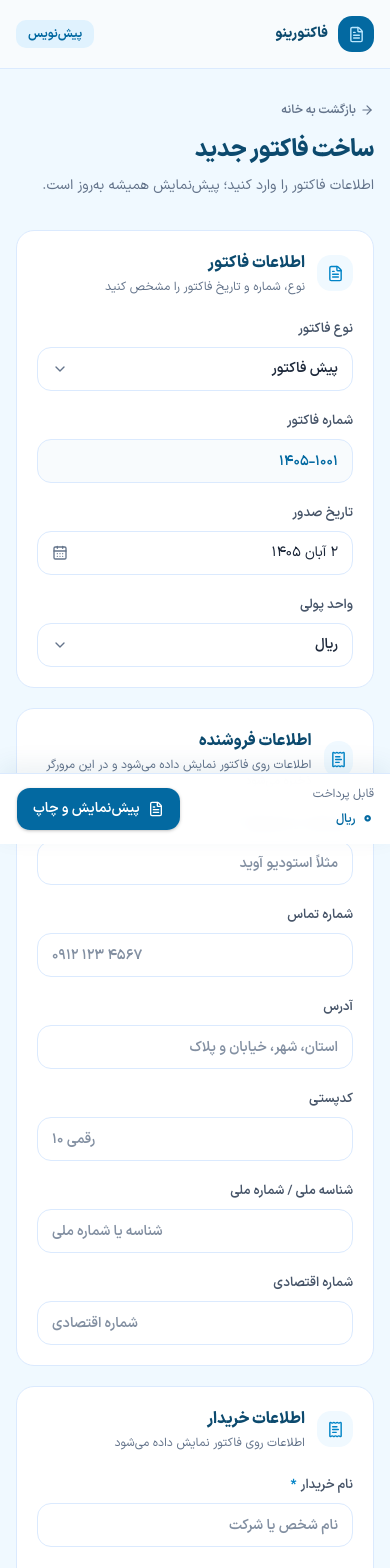
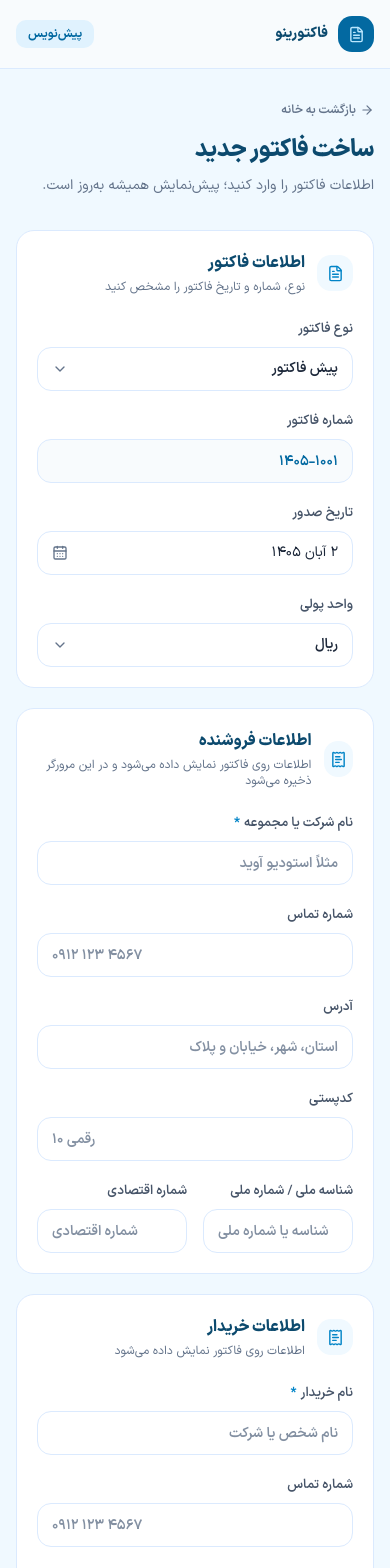
Before and after one commit to soheilghanbary/invoice-maker, a Next.js app: page /invoice in a window 390 px wide. Shown: the top 1568 px of the page. Built offline with nearby package versions, Linux system fonts and the light colour scheme.

Commit message:
refactor invoice-form

```diff
--- a/src/components/invoice-form.tsx
+++ b/src/components/invoice-form.tsx
@@ -15,7 +15,7 @@ import {
 } from "lucide-react";
 import Link from "next/link";
 import type { ReactNode } from "react";
-import { startTransition, useEffect, useMemo, useState } from "react";
+import { startTransition, useEffect, useRef, useState } from "react";
 import {
   type Control,
   Controller,
@@ -79,6 +79,7 @@ type InvoiceValues = {
   };
   items: InvoiceItem[];
   notes: string;
+  stampPreview: string;
   discount: number;
   taxEnabled: boolean;
 };
@@ -106,6 +107,7 @@ const defaultValues: InvoiceValues = {
   },
   items: [{ name: "", description: "", quantity: 1, unitPrice: 0 }],
   notes: "",
+  stampPreview: "",
   discount: 0,
   taxEnabled: false,
 };
@@ -115,6 +117,22 @@ const moneyFormat = new Intl.NumberFormat("fa-IR", {
 });
 const formatMoney = (value: number) =>
   moneyFormat.format(Math.max(0, Math.round(value)));
+
+function calculateTotals(
+  items: InvoiceItem[],
+  discountValue: number,
+  taxEnabled: boolean,
+) {
+  const subtotal = items.reduce(
+    (sum, item) =>
+      sum + (Number(item.quantity) || 0) * (Number(item.unitPrice) || 0),
+    0,
+  );
+  const discount = Math.min(subtotal, Math.max(0, Number(discountValue) || 0));
+  const taxableSubtotal = Math.max(0, subtotal - discount);
+  const tax = taxEnabled ? taxableSubtotal * 0.1 : 0;
+  return { subtotal, discount, tax, total: taxableSubtotal + tax };
+}
 
 function parseInvoiceDate(value: string) {
   const [year, month, day] = value.split("-").map(Number);
@@ -263,10 +281,17 @@ function PartyFields({
           </p>
         </div>
       </div>
-      <div className="grid gap-x-4 gap-y-5 sm:grid-cols-2">
+      <div className="grid grid-cols-2 gap-x-4 gap-y-5 sm:grid-cols-2">
         {fields.map((field) => (
+          <div
+            key={field.key}
+            className={
+              field.key === "nationalId" || field.key === "economicCode"
+                ? "col-span-1"
+                : "col-span-2 sm:col-span-1"
+            }
+          >
             <Field
-            key={field.key}
               label={field.label}
               required={"required" in field && field.required}
             >
@@ -275,10 +300,13 @@ function PartyFields({
                 type={"type" in field ? field.type : "text"}
                 placeholder={field.placeholder}
                 dir={
-                field.key === "address" || field.key === "name" ? "rtl" : "auto"
+                  field.key === "address" || field.key === "name"
+                    ? "rtl"
+                    : "auto"
                 }
               />
             </Field>
+          </div>
         ))}
       </div>
     </section>
@@ -320,25 +348,22 @@ function InvoicePartyCard({
 
 function InvoicePreview({
   open,
-  values,
-  subtotal,
-  discount,
-  tax,
-  total,
-  stampPreview,
+  control,
   onPrint,
   onClose,
 }: {
   open: boolean;
-  values: InvoiceValues;
-  subtotal: number;
-  discount: number;
-  tax: number;
-  total: number;
-  stampPreview: string;
+  control: Control<InvoiceValues>;
   onPrint: () => void;
   onClose: () => void;
 }) {
+  const values = useWatch({ control }) as InvoiceValues;
+  const stampPreview = values.stampPreview;
+  const { subtotal, discount, tax, total } = calculateTotals(
+    values.items,
+    values.discount,
+    values.taxEnabled,
+  );
   const visibleItems = values.items.filter(
     (item) =>
       item.name.trim() || item.description.trim() || Number(item.unitPrice) > 0,
@@ -547,16 +572,14 @@ function InvoicePreview({
 function InvoiceItemsSection({
   control,
   register,
-  items,
-  subtotal,
-  currency,
 }: {
   control: Control<InvoiceValues>;
   register: UseFormRegister<InvoiceValues>;
-  items: InvoiceItem[];
-  subtotal: number;
-  currency: InvoiceValues["currency"];
 }) {
+  const items = useWatch({ control, name: "items" }) ?? defaultValues.items;
+  const currency =
+    useWatch({ control, name: "currency" }) ?? defaultValues.currency;
+  const subtotal = calculateTotals(items, 0, false).subtotal;
   const [mounted, setMounted] = useState(false);
 
   useEffect(() => {
@@ -752,6 +775,145 @@ function MountedInvoiceItems({
   );
 }
 
+function InvoiceSummary({
+  control,
+  register,
+  onPreview,
+}: {
+  control: Control<InvoiceValues>;
+  register: UseFormRegister<InvoiceValues>;
+  onPreview: () => void;
+}) {
+  const items = useWatch({ control, name: "items" }) ?? defaultValues.items;
+  const discountValue = useWatch({ control, name: "discount" }) ?? 0;
+  const taxEnabled = useWatch({ control, name: "taxEnabled" }) ?? false;
+  const currency =
+    useWatch({ control, name: "currency" }) ?? defaultValues.currency;
+  const totals = calculateTotals(items, discountValue, taxEnabled);
+
+  return (
+    <aside className="sticky top-22 rounded-2xl border border-[#dbeafe] bg-white p-5 shadow-[0_10px_35px_rgba(42,57,46,0.045)] print:hidden">
+      <div className="mb-5 flex items-center gap-2.5">
+        <span className="flex size-9 items-center justify-center rounded-xl bg-[#f0f9ff] text-[#0284c7]">
+          <ReceiptText size={17} />
+        </span>
+        <h2 className="font-extrabold text-[#0c4a6e]">خلاصه فاکتور</h2>
+      </div>
+      <div className="space-y-4 border-b border-[#e0f2fe] pb-5 text-sm">
+        <div className="flex justify-between text-[#64748b]">
+          <span>جمع جزء</span>
+          <span className="font-semibold tabular-nums text-[#475569]">
+            {formatMoney(totals.subtotal)}
+          </span>
+        </div>
+        <Field label="تخفیف">
+          <div className="relative">
+            <Input
+              {...register("discount", { valueAsNumber: true })}
+              type="number"
+              min="0"
+              step="1"
+              placeholder="۰"
+              className="pl-14 text-left tabular-nums"
+              dir="ltr"
+            />
+            <span className="absolute left-3 top-1/2 -translate-y-1/2 text-xs text-[#64748b]">
+              {currency}
+            </span>
+          </div>
+        </Field>
+        <Controller
+          control={control}
+          name="taxEnabled"
+          render={({ field }) => (
+            <Label className="flex cursor-pointer items-center justify-between rounded-xl bg-[#f8fbfd] px-3.5 py-3">
+              <span>
+                <span className="block text-sm font-semibold text-[#475569]">
+                  مالیات بر ارزش افزوده
+                </span>
+                <span className="mt-1 block text-xs text-[#64748b]">
+                  محاسبه ۱۰٪ روی مبلغ پس از تخفیف
+                </span>
+              </span>
+              <Checkbox
+                checked={field.value}
+                onCheckedChange={field.onChange}
+                name={field.name}
+              />
+            </Label>
+          )}
+        />
+        {taxEnabled && (
+          <div className="flex justify-between text-sm text-[#64748b]">
+            <span>مالیات (۱۰٪)</span>
+            <span className="font-semibold tabular-nums text-[#475569]">
+              {formatMoney(totals.tax)}
+            </span>
+          </div>
+        )}
+      </div>
+      <div className="flex items-end justify-between py-5">
+        <span className="text-sm font-bold text-[#334155]">قابل پرداخت</span>
+        <span className="text-left">
+          <strong className="block text-xl font-extrabold tabular-nums text-[#0369a1]">
+            {formatMoney(totals.total)}
+          </strong>
+          <span className="mt-1 block text-xs text-[#64748b]">{currency}</span>
+        </span>
+      </div>
+      <Button
+        type="button"
+        size="lg"
+        onClick={onPreview}
+        className="w-full gap-2"
+      >
+        <FileText size={16} /> پیش‌نمایش فاکتور
+      </Button>
+      <p className="mt-3 text-center text-[11px] leading-5 text-[#64748b]">
+        <Check size={12} className="mr-1 inline text-[#0284c7]" /> چاپ یا ذخیره
+        مستقیم به صورت PDF
+      </p>
+    </aside>
+  );
+}
+
+function SellerProfilePersistence({
+  control,
+  setValue,
+}: {
+  control: Control<InvoiceValues>;
+  setValue: ReturnType<typeof useForm<InvoiceValues>>["setValue"];
+}) {
+  const seller = useWatch({ control, name: "seller" });
+  const [ready, setReady] = useState(false);
+
+  useEffect(() => {
+    try {
+      const stored = window.localStorage.getItem(
+        "factorino-next-seller-profile",
+      );
+      if (stored) {
+        const parsed = JSON.parse(stored) as Partial<InvoiceValues["seller"]>;
+        setValue("seller", { ...defaultValues.seller, ...parsed });
+      }
+    } catch {
+      setValue("seller", defaultValues.seller);
+    }
+    setReady(true);
+  }, [setValue]);
+
+  useEffect(() => {
+    if (ready && seller) {
+      window.localStorage.setItem(
+        "factorino-next-seller-profile",
+        JSON.stringify(seller),
+      );
+    }
+  }, [ready, seller]);
+
+  return null;
+}
+
 export function InvoiceForm() {
   const { register, control, setValue } = useForm<InvoiceValues>({
     defaultValues,
@@ -759,13 +921,9 @@ export function InvoiceForm() {
   const [previewOpen, setPreviewOpen] = useState(false);
   const [calendarOpen, setCalendarOpen] = useState(false);
   const [stampName, setStampName] = useState("");
-  const [stampPreview, setStampPreview] = useState("");
   const [timeZone, setTimeZone] = useState<string>();
-  const [sellerStorageReady, setSellerStorageReady] = useState(false);
-  const values = useWatch({
-    control,
-    defaultValue: defaultValues,
-  }) as InvoiceValues;
+  const stampPreviewUrl = useRef("");
+  const invoiceNumberInitialized = useRef(false);
 
   useEffect(() => {
     startTransition(() => {
@@ -773,14 +931,9 @@ export function InvoiceForm() {
     });
   }, []);
 
-  useEffect(
-    () => () => {
-      if (stampPreview) URL.revokeObjectURL(stampPreview);
-    },
-    [stampPreview],
-  );
-
   useEffect(() => {
+    if (invoiceNumberInitialized.current) return;
+    invoiceNumberInitialized.current = true;
     const storageKey = "factorino-next-invoice-number";
     const next = Number(window.localStorage.getItem(storageKey) || "1001");
     setValue(
@@ -790,46 +943,12 @@ export function InvoiceForm() {
     window.localStorage.setItem(storageKey, String(next + 1));
   }, [setValue]);
 
-  useEffect(() => {
-    try {
-      const storedSeller = window.localStorage.getItem(
-        "factorino-next-seller-profile",
+  useEffect(
+    () => () => {
+      if (stampPreviewUrl.current) URL.revokeObjectURL(stampPreviewUrl.current);
+    },
+    [],
   );
-      if (storedSeller) {
-        const parsedSeller = JSON.parse(storedSeller) as Partial<
-          InvoiceValues["seller"]
-        >;
-        setValue("seller", { ...defaultValues.seller, ...parsedSeller });
-      }
-    } catch {
-      setValue("seller", defaultValues.seller);
-    }
-    setSellerStorageReady(true);
-  }, [setValue]);
-
-  useEffect(() => {
-    if (!sellerStorageReady) return;
-    window.localStorage.setItem(
-      "factorino-next-seller-profile",
-      JSON.stringify(values.seller),
-    );
-  }, [sellerStorageReady, values.seller]);
-
-  const totals = useMemo(() => {
-    const subtotal =
-      values.items?.reduce(
-        (sum, item) =>
-          sum + (Number(item.quantity) || 0) * (Number(item.unitPrice) || 0),
-        0,
-      ) || 0;
-    const discount = Math.min(
-      subtotal,
-      Math.max(0, Number(values.discount) || 0),
-    );
-    const taxableSubtotal = Math.max(0, subtotal - discount);
-    const tax = values.taxEnabled ? taxableSubtotal * 0.1 : 0;
-    return { subtotal, discount, tax, total: taxableSubtotal + tax };
-  }, [values.items, values.discount, values.taxEnabled]);
 
   const printInvoice = () => {
     const sheet = document.getElementById("invoice-print");
@@ -853,6 +972,7 @@ export function InvoiceForm() {
 
   return (
     <div id="invoice-app" className="min-h-screen bg-[#f0f9ff]">
+      <SellerProfilePersistence control={control} setValue={setValue} />
       <header className="sticky top-0 z-20 border-b border-[#dbeafe] bg-[#f8fbfd]/95 backdrop-blur print:hidden">
         <div className="mx-auto flex h-17 max-w-7xl items-center justify-between px-4 sm:px-8 lg:px-12">
           <Link
@@ -999,13 +1119,7 @@ export function InvoiceForm() {
               register={register}
             />
 
-            <InvoiceItemsSection
-              control={control}
-              register={register}
-              items={values.items}
-              subtotal={totals.subtotal}
-              currency={values.currency}
-            />
+            <InvoiceItemsSection control={control} register={register} />
 
             <div className="grid gap-5 md:grid-cols-2">
               <section className="rounded-2xl border border-[#dbeafe] bg-white p-5 sm:p-6">
@@ -1050,7 +1164,12 @@ export function InvoiceForm() {
                     onChange={(event) => {
                       const file = event.target.files?.[0];
                       setStampName(file?.name || "");
-                      setStampPreview(file ? URL.createObjectURL(file) : "");
+                      if (stampPreviewUrl.current) {
+                        URL.revokeObjectURL(stampPreviewUrl.current);
+                      }
+                      const preview = file ? URL.createObjectURL(file) : "";
+                      stampPreviewUrl.current = preview;
+                      setValue("stampPreview", preview);
                     }}
                   />
                 </label>
@@ -1058,118 +1177,18 @@ export function InvoiceForm() {
             </div>
           </div>
 
-          <aside className="sticky top-22 rounded-2xl border border-[#dbeafe] bg-white p-5 shadow-[0_10px_35px_rgba(42,57,46,0.045)] print:hidden">
-            <div className="mb-5 flex items-center gap-2.5">
-              <span className="flex size-9 items-center justify-center rounded-xl bg-[#f0f9ff] text-[#0284c7]">
-                <ReceiptText size={17} />
-              </span>
-              <h2 className="font-extrabold text-[#0c4a6e]">خلاصه فاکتور</h2>
-            </div>
-            <div className="space-y-4 border-b border-[#e0f2fe] pb-5 text-sm">
-              <div className="flex justify-between text-[#64748b]">
-                <span>جمع جزء</span>
-                <span className="font-semibold tabular-nums text-[#475569]">
-                  {formatMoney(totals.subtotal)}
-                </span>
-              </div>
-              <Field label="تخفیف">
-                <div className="relative">
-                  <Input
-                    {...register("discount", { valueAsNumber: true })}
-                    type="number"
-                    min="0"
-                    step="1"
-                    placeholder="۰"
-                    className="pl-14 text-left tabular-nums"
-                    dir="ltr"
+          <InvoiceSummary
+            control={control}
+            register={register}
+            onPreview={() => setPreviewOpen(true)}
           />
-                  <span className="absolute left-3 top-1/2 -translate-y-1/2 text-xs text-[#64748b]">
-                    {values.currency}
-                  </span>
-                </div>
-              </Field>
-              <Controller
-                control={control}
-                name="taxEnabled"
-                render={({ field }) => (
-                  <Label className="flex cursor-pointer items-center justify-between rounded-xl bg-[#f8fbfd] px-3.5 py-3">
-                    <span>
-                      <span className="block text-sm font-semibold text-[#475569]">
-                        مالیات بر ارزش افزوده
-                      </span>
-                      <span className="mt-1 block text-xs text-[#64748b]">
-                        محاسبه ۱۰٪ روی مبلغ پس از تخفیف
-                      </span>
-                    </span>
-                    <Checkbox
-                      checked={field.value}
-                      onCheckedChange={field.onChange}
-                      name={field.name}
-                    />
-                  </Label>
-                )}
-              />
-              {values.taxEnabled && (
-                <div className="flex justify-between text-sm text-[#64748b]">
-                  <span>مالیات (۱۰٪)</span>
-                  <span className="font-semibold tabular-nums text-[#475569]">
-                    {formatMoney(totals.tax)}
-                  </span>
-                </div>
-              )}
-            </div>
-            <div className="flex items-end justify-between py-5">
-              <span className="text-sm font-bold text-[#334155]">
-                قابل پرداخت
-              </span>
-              <span className="text-left">
-                <strong className="block text-xl font-extrabold tabular-nums text-[#0369a1]">
-                  {formatMoney(totals.total)}
-                </strong>
-                <span className="mt-1 block text-xs text-[#64748b]">
-                  {values.currency}
-                </span>
-              </span>
-            </div>
-            <Button
-              type="button"
-              size="lg"
-              onClick={() => setPreviewOpen(true)}
-              className="hidden w-full gap-2 lg:flex"
-            >
-              <FileText size={16} /> پیش‌نمایش فاکتور
-            </Button>
-            <p className="mt-3 text-center text-[11px] leading-5 text-[#64748b]">
-              <Check size={12} className="mr-1 inline text-[#0284c7]" /> چاپ یا
-              ذخیره مستقیم به صورت PDF
-            </p>
-          </aside>
         </form>
       </main>
-
-      <div className="fixed inset-x-0 bottom-0 z-30 flex items-center justify-between gap-3 border-t border-[#dbeafe] bg-white/95 px-4 pt-3 pb-[max(0.75rem,env(safe-area-inset-bottom))] shadow-[0_-8px_24px_rgba(12,74,110,0.08)] backdrop-blur print:hidden lg:hidden">
-        <div className="min-w-0">
-          <span className="block text-xs text-[#64748b]">قابل پرداخت</span>
-          <span className="mt-0.5 flex items-baseline gap-1.5 font-extrabold tabular-nums text-[#0369a1]">
-            <span className="text-lg">{formatMoney(totals.total)}</span>
-            <span className="text-xs font-semibold">{values.currency}</span>
-          </span>
-        </div>
-        <Button
-          type="button"
-          onClick={() => setPreviewOpen(true)}
-          className="shrink-0 gap-2"
-        >
-          <FileText size={16} /> پیش‌نمایش و چاپ
-        </Button>
-      </div>
 
       {previewOpen && (
         <InvoicePreview
           open={previewOpen}
-          values={values}
-          stampPreview={stampPreview}
-          {...totals}
+          control={control}
           onPrint={printInvoice}
           onClose={() => setPreviewOpen(false)}
         />
--- a/src/components/ui/select.tsx
+++ b/src/components/ui/select.tsx
@@ -83,7 +83,7 @@ function SelectContent({
           data-slot="select-content"
           data-align-trigger={alignItemWithTrigger}
           className={cn(
-            "relative isolate z-50 max-h-(--available-height) w-(--anchor-width) min-w-36 origin-(--transform-origin) overflow-x-hidden overflow-y-auto rounded-xl border border-border bg-popover py-1 text-popover-foreground shadow-lg shadow-[#0369a1]/10 ring-0 duration-100 data-[align-trigger=true]:animate-none data-[side=bottom]:slide-in-from-top-2 data-[side=inline-end]:slide-in-from-left-2 data-[side=inline-start]:slide-in-from-right-2 data-[side=left]:slide-in-from-right-2 data-[side=right]:slide-in-from-left-2 data-[side=top]:slide-in-from-bottom-2 data-open:animate-in data-open:fade-in-0 data-open:zoom-in-95 data-closed:animate-out data-closed:fade-out-0 data-closed:zoom-out-95",
+            "relative isolate z-50 max-h-(--available-height) w-(--anchor-width) min-w-36 origin-(--transform-origin) overflow-x-hidden overflow-y-auto rounded-xl border border-border bg-popover text-popover-foreground shadow-lg shadow-[#0369a1]/10 ring-0 duration-100 data-[align-trigger=true]:animate-none data-[side=bottom]:slide-in-from-top-2 data-[side=inline-end]:slide-in-from-left-2 data-[side=inline-start]:slide-in-from-right-2 data-[side=left]:slide-in-from-right-2 data-[side=right]:slide-in-from-left-2 data-[side=top]:slide-in-from-bottom-2 data-open:animate-in data-open:fade-in-0 data-open:zoom-in-95 data-closed:animate-out data-closed:fade-out-0 data-closed:zoom-out-95 p-1.5",
             className,
           )}
           {...props}
```
Lines whose indentation alone changed are shown as unchanged.
